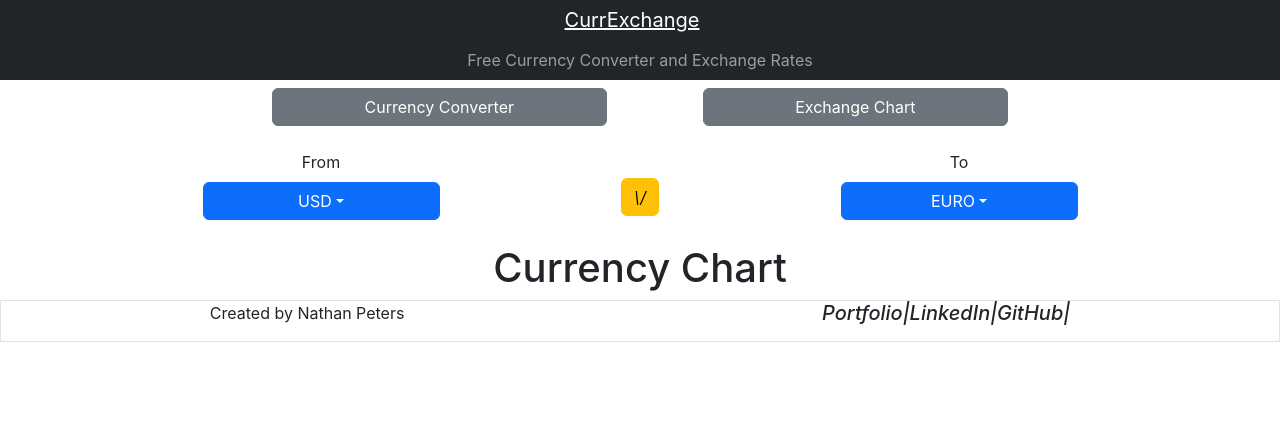
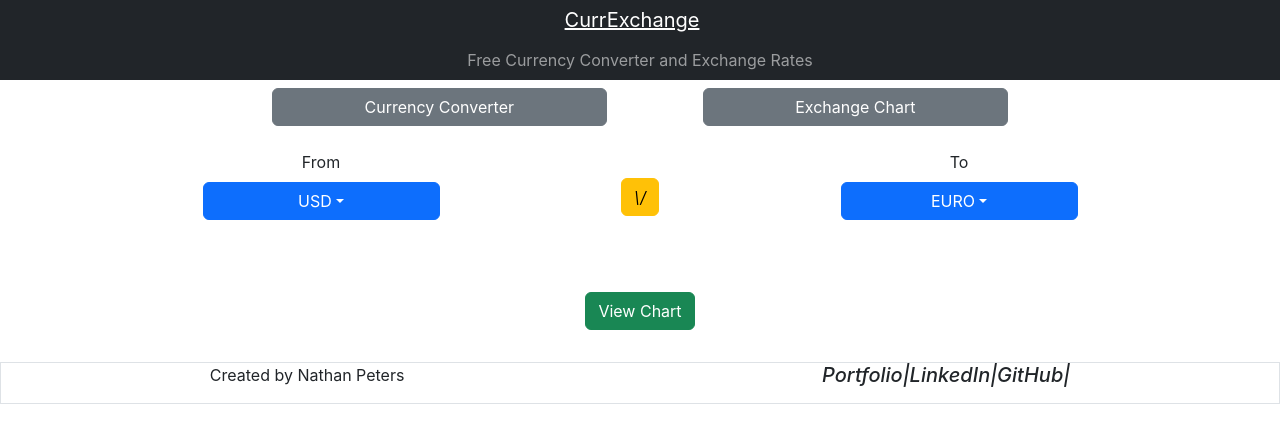
Before and after one commit to nathanpeters8/Currency-Exchange-Rate-App, a React (Create React App) app: page /Currency-Exchange-Rate-App/chart in a window 1280 px wide. Shown: the top 442 px of the page. Built offline with nearby package versions, Linux system fonts and the light colour scheme.

Commit message:
add view chart button for exchange rate page with submit event handler

```diff
--- a/src/App.js
+++ b/src/App.js
@@ -2,7 +2,7 @@ import logo from './logo.svg';
 import { BrowserRouter as Router, Route, Link, Switch } from 'react-router-dom';
 
 import Converter from './Converter';
-import Chart from './Chart';
+import ExchangeRate from './ExchangeRate';
 import Home from './Home';
 import './App.css';
 
@@ -26,7 +26,7 @@ function App() {
 
         <Switch>
           <Route path='/' exact component={Converter}></Route>
-          <Route path='/chart' component={Chart}></Route>
+          <Route path='/chart' component={ExchangeRate}></Route>
           <Route component={NotFound}></Route>
         </Switch>
       </div>
--- a/src/Chart.js
+++ /dev/null
@@ -1,9 +0,0 @@
-import React from 'react';
-
-class Chart extends React.Component {
-  render() {
-    return <h1 className='text-center'>Currency Chart</h1>;
-  }
-}
-
-export default Chart;
--- /dev/null
+++ b/src/ExchangeRate.js
@@ -0,0 +1,26 @@
+import React from 'react';
+
+class ExchangeRate extends React.Component {
+  constructor(props) {
+    super(props);
+    this.handleSubmit = this.handleSubmit.bind(this);
+  }
+  handleSubmit(event) {
+    event.preventDefault();
+    console.log('Display Chart');
+  }
+
+  render() {
+    return(
+      <>
+        <div className='row justify-content-center mt-5'>
+          <div className='col-6 col-md-3 d-flex flex-column align-items-center mb-4 px-0'>
+            <button type='submit' className='btn btn-success' onClick={this.handleSubmit}>View Chart</button>
+          </div>
+        </div>
+      </>
+    );
+  }
+}
+
+export default ExchangeRate;
```
